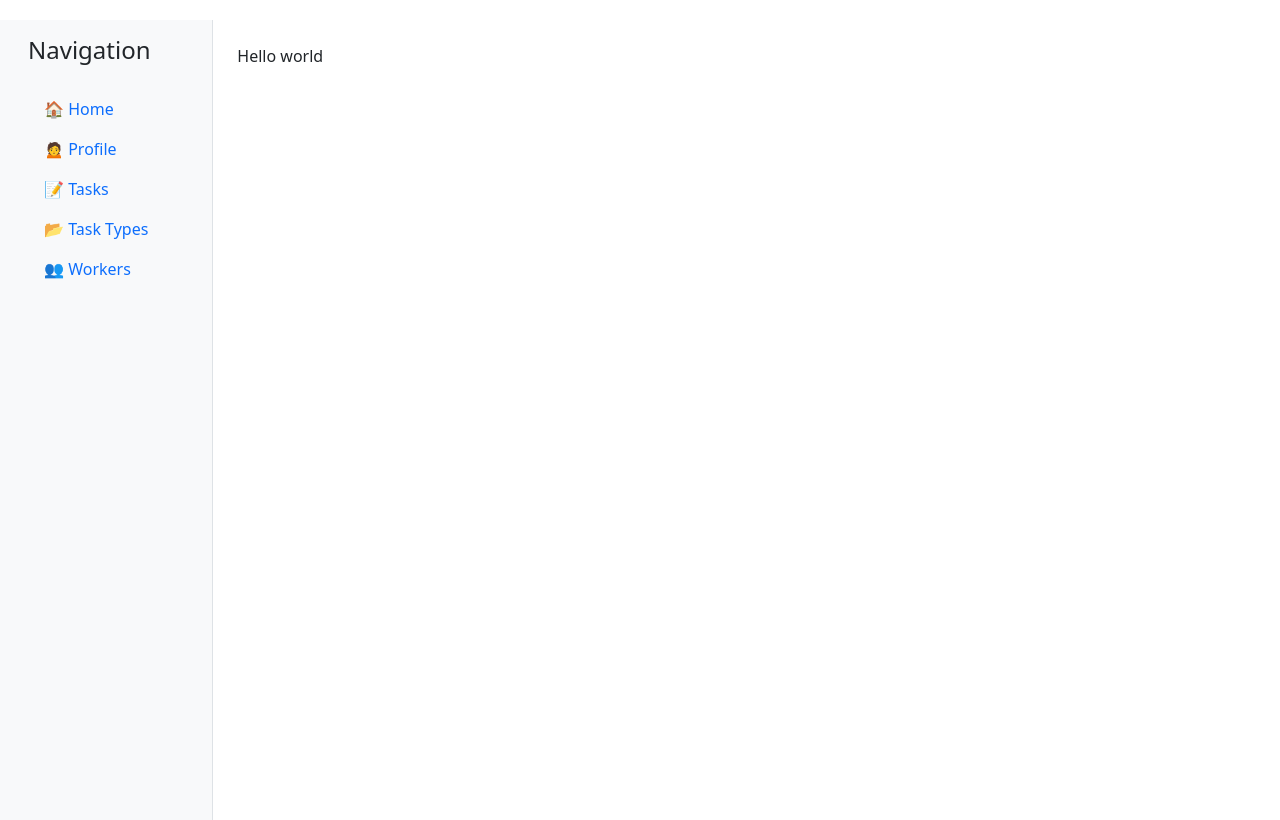
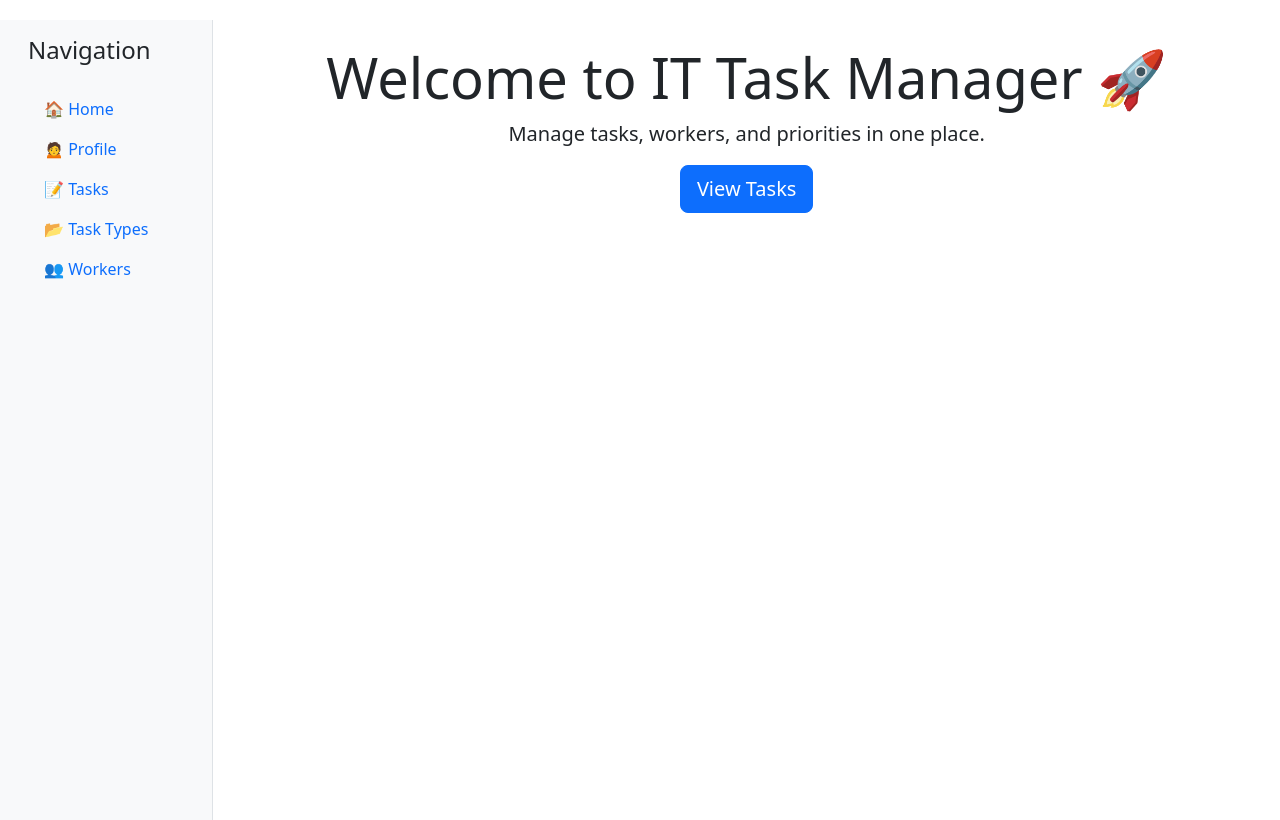
Before and after one commit to oleksii-shcherbak-code/it-task-manager, a Django app: page / in a window 1280 px wide. Run offline with Django 5.2, Linux system fonts and the light colour scheme.

Commit message:
Implement index.html template

```diff
--- a/templates/tasks/index.html
+++ b/templates/tasks/index.html
@@ -1,5 +1,11 @@
-{% extends 'base.html' %}
+{% extends "base.html" %}
+
+{% block title %}<title>IT Task Manager</title>{% endblock %}
 
 {% block content %}
-  <p>Hello world</p>
+  <div class="text-center">
+    <h1 class="display-4">Welcome to IT Task Manager 🚀</h1>
+    <p class="lead">Manage tasks, workers, and priorities in one place.</p>
+    <a href="{% url 'tasks:task-list' %}" class="btn btn-primary btn-lg">View Tasks</a>
+  </div>
 {% endblock %}
```
